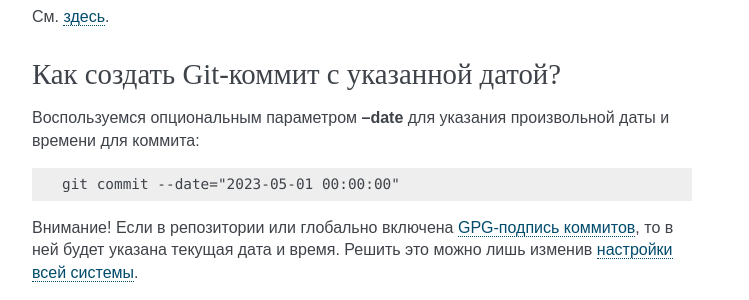
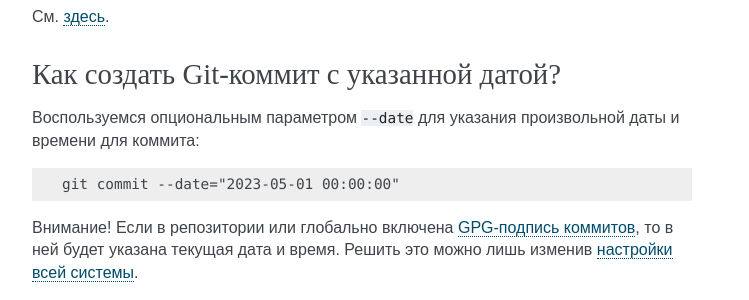
Before and after one commit to RussianFedora/FAQ, a Sphinx documentation site: the page built from source/development.rst, in a window 1280 px wide and 900 px high, scrolled down 31407 px. Shown: the part 534-834 px from the top of the window, without its empty margins (388-1137 px from the left). Built offline with Sphinx 7.4.7, drawn with Linux system fonts in a browser that asks for light colours; comment, search, counter and statistics services are not loaded.

Commit message:
Fixed parameter name in git-commit-datetime question.

```diff
--- a/source/development.rst
+++ b/source/development.rst
@@ -1783,7 +1783,7 @@ Rawhide:
 Как создать Git-коммит с указанной датой?
 ==============================================
 
-Воспользуемся опциональным параметром **--date** для указания произвольной даты и времени для коммита:
+Воспользуемся опциональным параметром ``--date`` для указания произвольной даты и времени для коммита:
 
 .. code-block:: text
 
```
